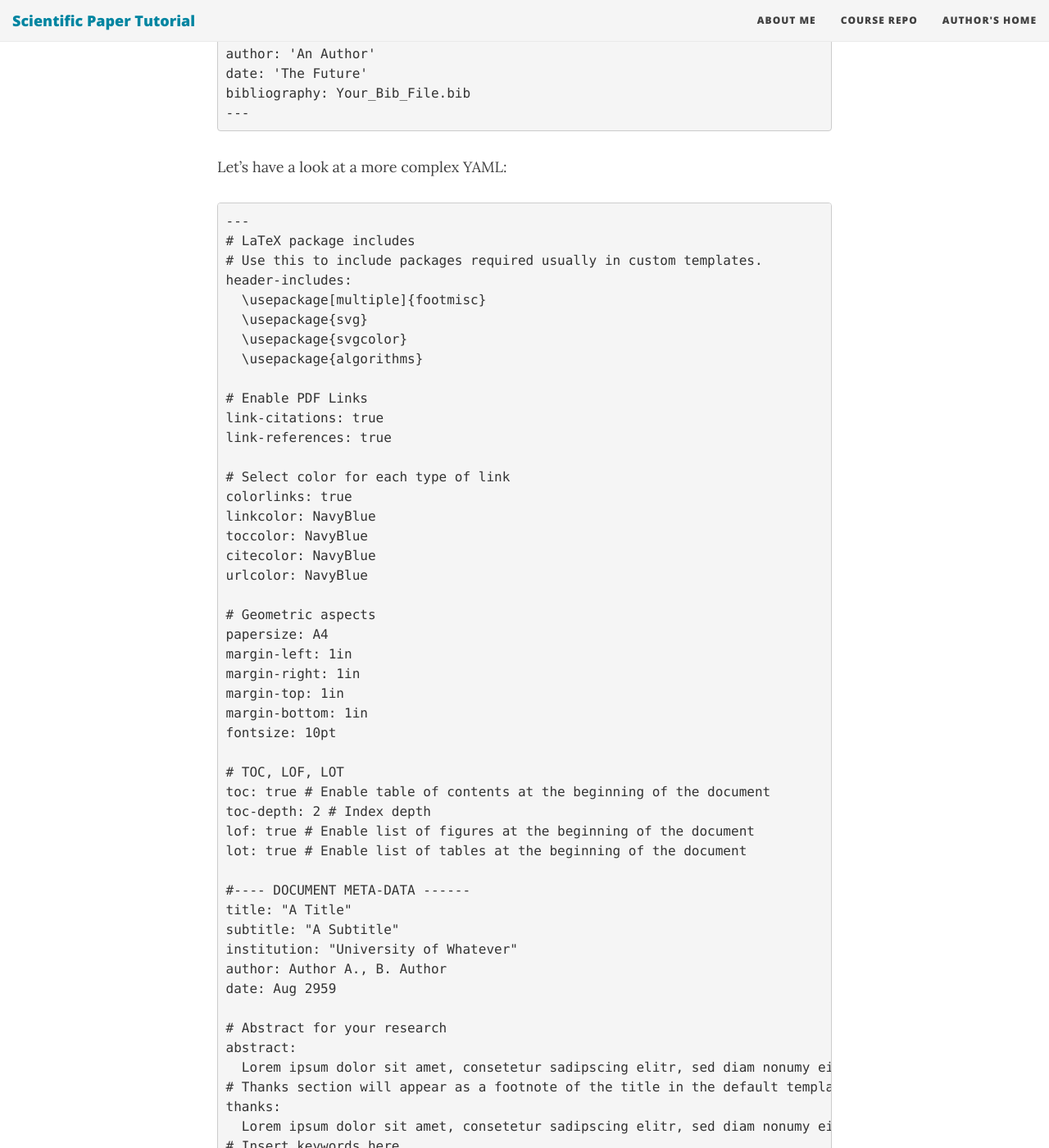
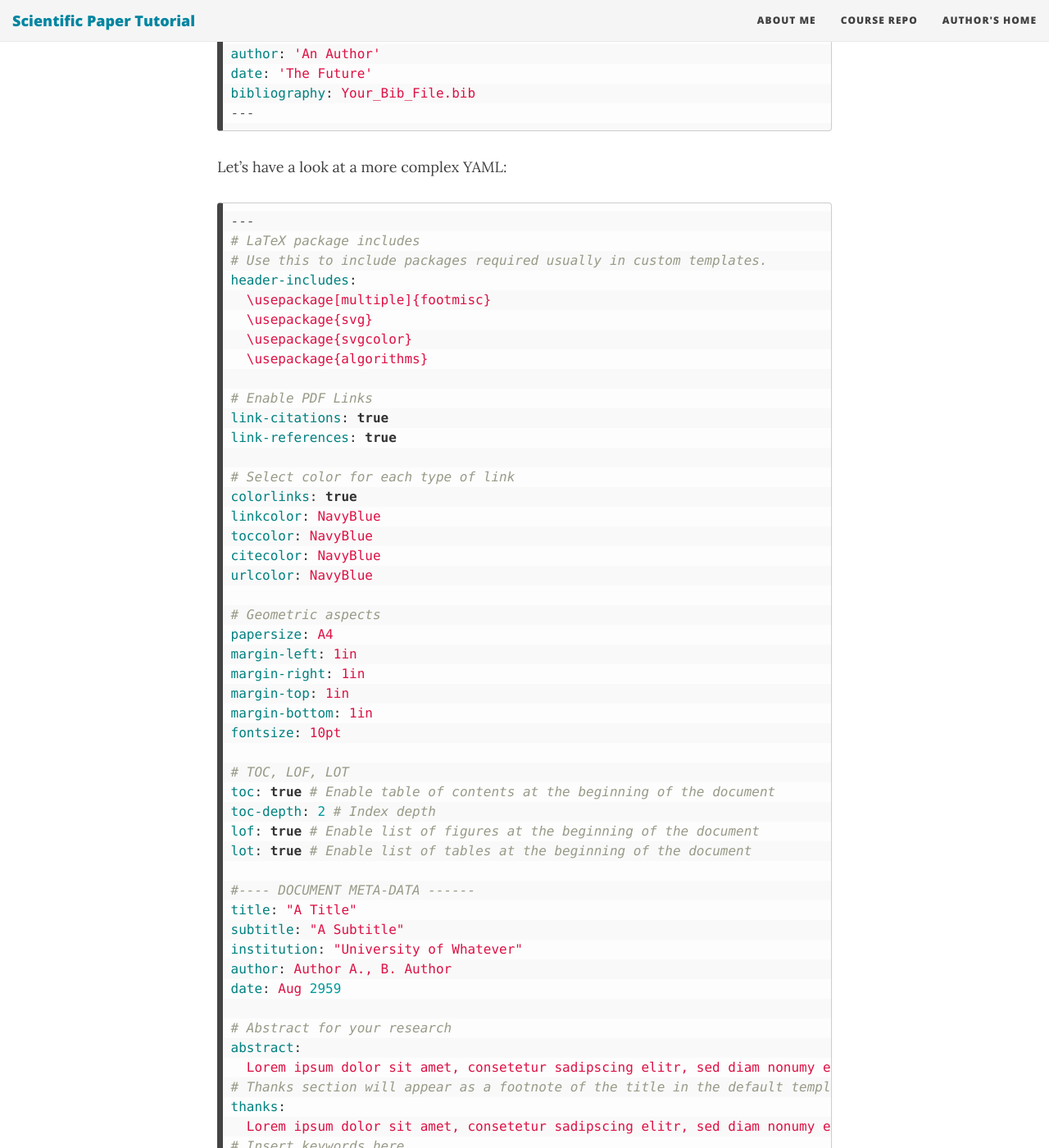
Before and after one commit to AlanRynne/Scientific-Paper-Tutorial, a Jekyll site: the page built from _posts/2018-07-23-PartIV-The PowerOfYAML.md, in a window 1280 px wide and 1400 px high, scrolled down 814 px. Shown: the whole window at 82% size. Built offline with Jekyll 4.4.1, drawn with Linux system fonts in a browser that asks for light colours; nearby versions of some CDN libraries; some of the changed text lies outside the part shown.

Commit message:
Fix for syntax highlighting - Try 1

````diff
--- a/_posts/2018-07-23-PartIV-The PowerOfYAML.md
+++ b/_posts/2018-07-23-PartIV-The PowerOfYAML.md
@@ -22,7 +22,7 @@
 
 If you have been following up to this point, you should have a YAML Frontmatter in your `.md` file that looks like this:
 
-```YAML
+```yaml
 ---
 title: 'A Title'
 author: 'An Author'
@@ -33,7 +33,7 @@
 
 Let's have a look at a more complex YAML:
 
-```YAML
+```yaml
 ---
 # LaTeX package includes
 # Use this to include packages required usually in custom templates.
````
